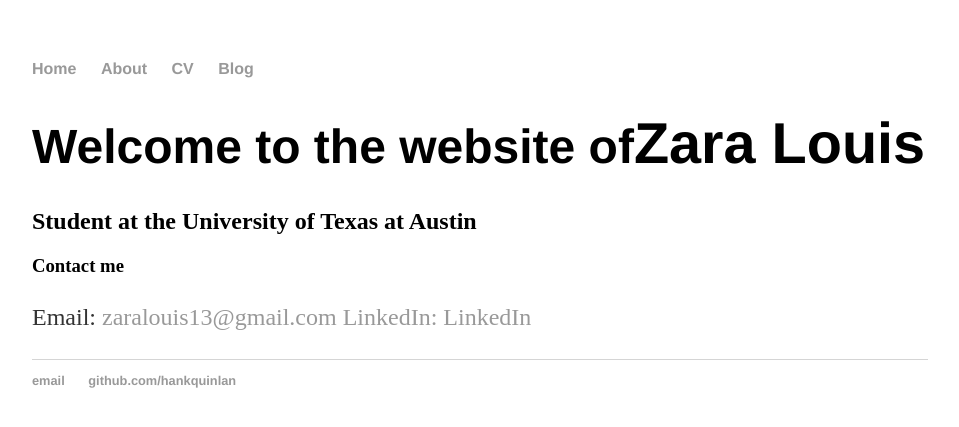
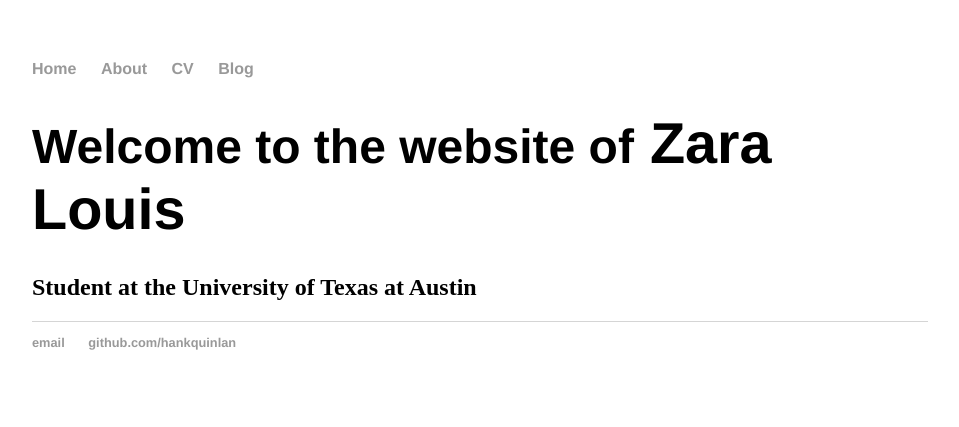
Before and after one commit to zaralouis/zaralouis.github.io, a Jekyll site: the page built from index.html, in a window 1280 px wide. Shown: the top 427 px of the page, without its empty margins (160-1119 px from the left). Built offline with Jekyll 4.4.1, drawn with Linux system fonts in a browser that asks for light colours.

Commit message:
Update index.html

```diff
--- a/index.html
+++ b/index.html
@@ -3,9 +3,7 @@ layout: default
 title: Zara Louis
 ---
 <div class="blurb">
-	<h1>Welcome to the website of<big><b>Zara Louis</b></big></h1>
+	<h1>Welcome to the website of<big><b> Zara Louis</b></big></h1>
 	<h2>Student at the University of Texas at Austin</h2>
-	<h3>Contact me </h3>
-	<p>Email: <a href= "mailto:zaralouis13@gmail.com"> zaralouis13@gmail.com<a/>
-	LinkedIn: <a href= "https://www.linkedin.com/in/zara-louis-787b28121"> LinkedIn </a></p>
+
 </div><!-- /.blurb -->
```
